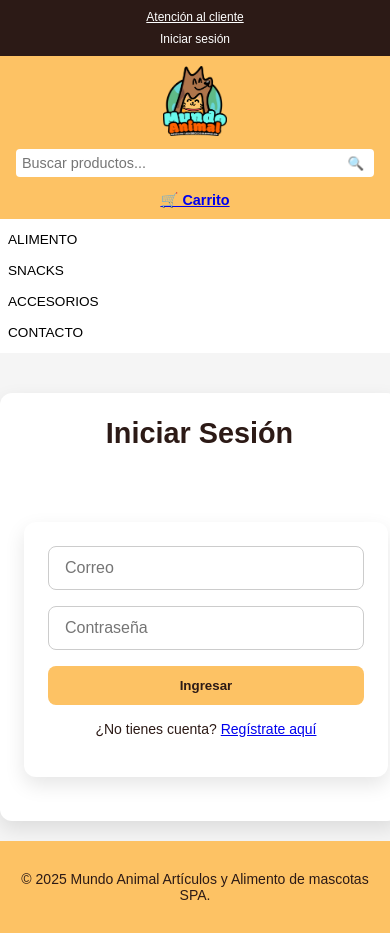
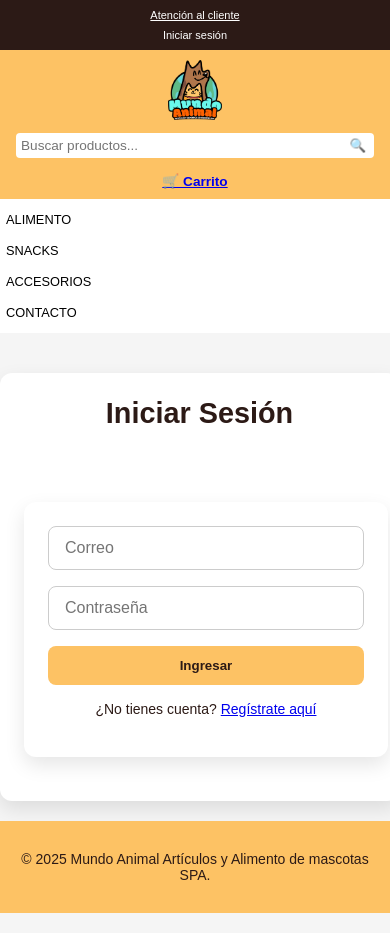
Before and after one commit to vxlentina3lisa/MundoAnimalWeb, a React (Vite) app in the folder mundoanimal/: page /login in a window 390 px wide. Built offline with nearby package versions, Linux system fonts and the light colour scheme; no server answers.

Commit message:
css proyecto 2

```diff
--- a/mundoanimal/src/App.css
+++ b/mundoanimal/src/App.css
@@ -85,6 +85,7 @@ form button:hover {
   justify-content: space-between;
   padding: 4px 16px;
   flex-wrap: wrap;
+  align-items: center;
 }
 
 .link-white {
@@ -235,6 +236,8 @@ h2 {
   justify-content: center;
   padding: 40px 16px;
   background-color: #f5f5f5;
+  width: 100%; /* Asegura que ocupe todo el ancho disponible */
+  box-sizing: border-box; /* Incluye padding en el ancho */
 }
 
 .tarjeta-producto {
@@ -487,8 +490,11 @@ input[type="number"] {
   transform: translateY(-1px);
 }
 
+/* --- Media Queries para Responsividad --- */
 
+/* Para pantallas medianas y pequeñas (tabletas, móviles grandes) */
 @media (max-width: 768px) {
+  /* Header */
   .top-bar {
     flex-direction: column;
     align-items: center;
@@ -527,8 +533,9 @@ input[type="number"] {
     font-size: 0.9rem;
   }
 
+  /* Productos Grid: 2 o 3 columnas */
   .productos-grid {
-    grid-template-columns: repeat(auto-fit, minmax(150px, 1fr));
+    grid-template-columns: repeat(auto-fit, minmax(180px, 1fr)); /* Ajustado para 2-3 columnas */
     gap: 1rem;
     padding: 1rem;
   }
@@ -545,6 +552,7 @@ input[type="number"] {
     font-size: 0.95rem;
   }
 
+  /* Tarjeta de Producto Individual (Unidad.jsx) */
   .contenedor-principal {
     padding: 20px 10px;
   }
@@ -568,6 +576,7 @@ input[type="number"] {
     justify-content: center;
   }
 
+  /* Carrito de Compras */
   .carrito-item {
     flex-direction: column;
     align-items: flex-start;
@@ -595,7 +604,9 @@ input[type="number"] {
   }
 }
 
+/* Para celulares pequeños (ancho máximo 480px) */
 @media (max-width: 480px) {
+  /* Global */
   body {
     font-size: 14px;
   }
@@ -605,95 +616,101 @@ input[type="number"] {
   .seccion {
     padding: 1rem;
   }
+
+  /* Header */
   .logo {
-    height: 70px;
+    height: 60px;
   }
   .search-bar input {
-    font-size: 0.9rem;
-    padding: 6px;
+    font-size: 0.85rem;
+    padding: 5px;
   }
   .btn-buscar {
-    padding: 6px 10px;
+    padding: 5px 8px;
   }
   .iconos {
-    font-size: 0.9rem;
-    gap: 10px;
+    font-size: 0.85rem;
+    gap: 8px;
   }
   .main-nav a {
-    font-size: 0.85rem;
-    padding: 3px 8px;
+    font-size: 0.8rem;
+    padding: 3px 6px;
   }
   .top-bar {
-    font-size: 12px;
-    padding: 6px 10px;
+    font-size: 11px;
+    padding: 5px 8px;
   }
 
+  /* Productos Grid: 2 columnas */
   .productos-grid {
-    grid-template-columns: repeat(auto-fit, minmax(130px, 1fr));
+    grid-template-columns: repeat(auto-fit, minmax(140px, 1fr)); /* 2 columnas en la mayoría de los móviles */
     gap: 0.8rem;
   }
   .producto-imagen {
     height: 120px;
   }
   .producto-nombre {
+    font-size: 0.8rem;
+  }
+  .producto-precio {
     font-size: 0.85rem;
   }
-  .producto-precio {
-    font-size: 0.9rem;
+  .btn-comprar {
+    padding: 0.5rem 0.8rem;
+    font-size: 0.8rem;
   }
-  .btn-comprar {
-    padding: 0.6rem 1rem;
-    font-size: 0.85rem;
-  }
+
+  /* Tarjeta de Producto Individual (Unidad.jsx) */
   .tarjeta-producto {
-    padding: 15px;
-    gap: 15px;
+    padding: 10px;
+    gap: 10px;
   }
   .imagen-producto {
     max-width: 100%;
-    height: 200px;
+    height: 180px;
   }
   .info-producto h2 {
-    font-size: 1.5rem;
+    font-size: 1.4rem;
   }
   .precio {
-    font-size: 18px;
+    font-size: 16px;
   }
   input[type="number"] {
-    width: 50px;
-    padding: 5px;
+    width: 40px;
+    padding: 4px;
+    font-size: 0.85rem;
+  }
+
+  /* Carrito de Compras */
+  .carrito-titulo {
+    font-size: 1.6rem;
+  }
+  .carrito-item {
+    padding: 6px;
+  }
+  .carrito-item-imagen {
+    width: 60px;
+    height: 60px;
+  }
+  .carrito-item-nombre {
     font-size: 0.9rem;
   }
-
-  .carrito-titulo {
-    font-size: 1.8rem;
-  }
-  .carrito-item {
-    padding: 8px;
-  }
-  .carrito-item-imagen {
-    width: 70px;
-    height: 70px;
-  }
-  .carrito-item-nombre {
-    font-size: 1rem;
-  }
   .carrito-item-precio {
-    font-size: 0.9rem;
+    font-size: 0.8rem;
   }
   .input-cantidad {
-    width: 45px;
+    width: 40px;
   }
   .btn-eliminar-carrito {
-    padding: 6px 10px;
-    font-size: 0.85rem;
+    padding: 5px 8px;
+    font-size: 0.8rem;
   }
   .carrito-total {
-    font-size: 1.3rem;
+    font-size: 1.2rem;
   }
   .btn-vaciar-carrito,
   .btn-finalizar-compra {
-    padding: 10px 15px;
-    font-size: 0.9rem;
+    padding: 8px 12px;
+    font-size: 0.85rem;
   }
 }
--- a/mundoanimal/src/index.css
+++ b/mundoanimal/src/index.css
@@ -1,209 +1,11 @@
-@media (max-width: 768px) {
-  .top-bar {
-    flex-direction: column;
-    align-items: center;
-    padding: 8px 16px;
-    font-size: 13px;
-  }
-  .top-bar .link-white, .top-bar .btn-link {
-    margin: 4px 0;
-  }
-
-  .middle-bar {
-    flex-direction: column;
-    align-items: center;
-    gap: 10px;
-    padding: 10px 16px;
-  }
-  .logo {
-    height: 80px;
-  }
-  .search-bar {
-    width: 100%;
-    max-width: 400px;
-  }
-  .iconos {
-    width: 100%;
-    justify-content: center;
-    margin-top: 5px;
-  }
-  .main-nav {
-    flex-direction: column;
-    gap: 10px;
-    padding: 10px 0;
-  }
-  .main-nav a {
-    padding: 5px 12px;
-    font-size: 0.9rem;
-  }
-
-  .productos-grid {
-    grid-template-columns: repeat(auto-fit, minmax(150px, 1fr));
-    gap: 1rem;
-    padding: 1rem;
-  }
-  .card-producto {
-    padding: 0.8rem;
-  }
-  .producto-imagen {
-    height: 150px;
-  }
-  .producto-nombre {
-    font-size: 0.9rem;
-  }
-  .producto-precio {
-    font-size: 0.95rem;
-  }
-
-  .contenedor-principal {
-    padding: 20px 10px;
-  }
-  .tarjeta-producto {
-    flex-direction: column;
-    align-items: center;
-    text-align: center;
-    padding: 15px;
-  }
-  .imagen-producto {
-    max-width: 250px;
-    margin-bottom: 15px;
-  }
-  .info-producto {
-    gap: 10px;
-  }
-  .precio {
-    font-size: 20px;
-  }
-  .seccion-cantidad {
-    justify-content: center;
-  }
-
-  .carrito-item {
-    flex-direction: column;
-    align-items: flex-start;
-    text-align: left;
-    padding: 10px;
-  }
-  .carrito-item-imagen {
-    margin-right: 0;
-    margin-bottom: 10px;
-    width: 80px;
-    height: 80px;
-  }
-  .carrito-item-info {
-    width: 100%;
-  }
-  .carrito-item-cantidad {
-    justify-content: space-between;
-    width: 100%;
-  }
-  .btn-vaciar-carrito,
-  .btn-finalizar-compra {
-    width: 100%;
-    margin-top: 10px;
-    margin-left: 0;
-  }
+html, body, #root {
+  height: 100%;
+  margin: 0;
+  padding: 0;
+  box-sizing: border-box;
 }
 
-@media (max-width: 480px) {
-  body {
-    font-size: 14px;
-  }
-  h2 {
-    font-size: 1.8rem;
-  }
-  .seccion {
-    padding: 1rem;
-  }
-  .logo {
-    height: 70px;
-  }
-  .search-bar input {
-    font-size: 0.9rem;
-    padding: 6px;
-  }
-  .btn-buscar {
-    padding: 6px 10px;
-  }
-  .iconos {
-    font-size: 0.9rem;
-    gap: 10px;
-  }
-  .main-nav a {
-    font-size: 0.85rem;
-    padding: 3px 8px;
-  }
-  .top-bar {
-    font-size: 12px;
-    padding: 6px 10px;
-  }
-
-  .productos-grid {
-    grid-template-columns: repeat(auto-fit, minmax(130px, 1fr));
-    gap: 0.8rem;
-  }
-  .producto-imagen {
-    height: 120px;
-  }
-  .producto-nombre {
-    font-size: 0.85rem;
-  }
-  .producto-precio {
-    font-size: 0.9rem;
-  }
-  .btn-comprar {
-    padding: 0.6rem 1rem;
-    font-size: 0.85rem;
-  }
-  .tarjeta-producto {
-    padding: 15px;
-    gap: 15px;
-  }
-  .imagen-producto {
-    max-width: 100%;
-    height: 200px;
-  }
-  .info-producto h2 {
-    font-size: 1.5rem;
-  }
-  .precio {
-    font-size: 18px;
-  }
-  input[type="number"] {
-    width: 50px;
-    padding: 5px;
-    font-size: 0.9rem;
-  }
-
-  .carrito-titulo {
-    font-size: 1.8rem;
-  }
-  .carrito-item {
-    padding: 8px;
-  }
-  .carrito-item-imagen {
-    width: 70px;
-    height: 70px;
-  }
-  .carrito-item-nombre {
-    font-size: 1rem;
-  }
-  .carrito-item-precio {
-    font-size: 0.9rem;
-  }
-  .input-cantidad {
-    width: 45px;
-  }
-  .btn-eliminar-carrito {
-    padding: 6px 10px;
-    font-size: 0.85rem;
-  }
-  .carrito-total {
-    font-size: 1.3rem;
-  }
-  .btn-vaciar-carrito,
-  .btn-finalizar-compra {
-    padding: 10px 15px;
-    font-size: 0.9rem;
-  }
+body {
+  font-family: Arial, sans-serif;
+  background-color: #f5f5f5;
 }
```
